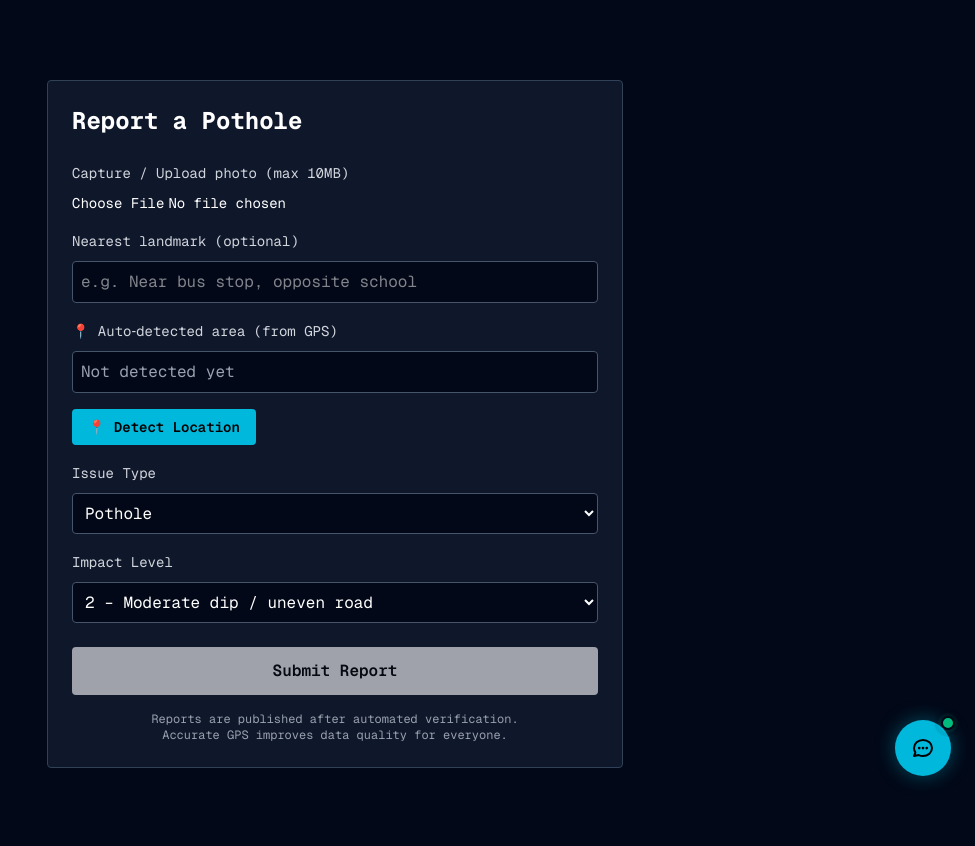
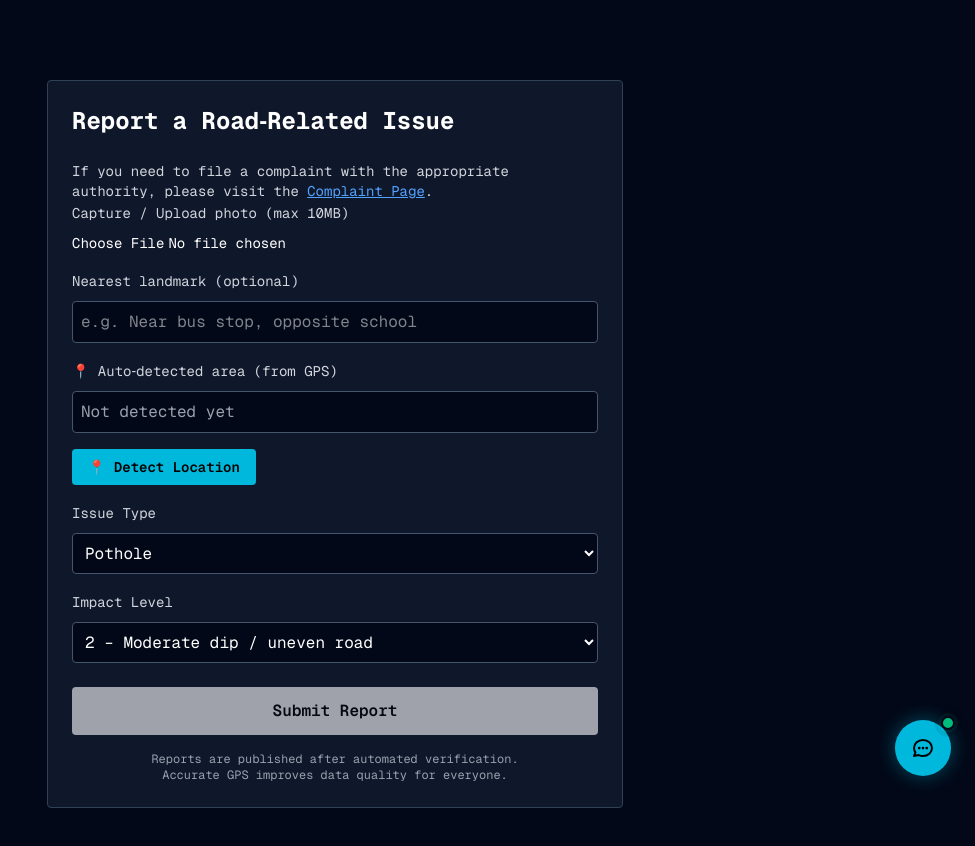
Before and after one commit to eklavyadev/roadwatch, a Next.js app: page /report in a window 1280 px wide. Shown: the top 846 px of the page, without its empty margins (305-1280 px from the left). Built offline with nearby package versions, Linux system fonts and the light colour scheme.

Commit message:
Remove unnecessary buttons and texts

```diff
--- a/app/report/[id]/page.tsx
+++ b/app/report/[id]/page.tsx
@@ -1,6 +1,7 @@
 import { createClient } from '@supabase/supabase-js';
 import Image from 'next/image';
 import Link from 'next/link';
+import authorities from '../../../all_india_pwd_road_authorities.json';
 
 const IMPACT_LABEL: Record<number, string> = {
   1: 'Low',
@@ -48,6 +49,9 @@ export default async function ReportDetailPage({ params }: { params: Promise<{ i
     );
   }
 
+  // Determine authority email based on state
+  const authorityInfo = authorities.find((a: any) => a.state_ut === report.state_ut);
+  const authorityEmail = authorityInfo?.office_email || authorityInfo?.administrative_head_email || '';
 
   const complaintSubject = encodeURIComponent(`[RoadWatch] Road Issue Reported at ${report.location}`);
   const complaintBody = encodeURIComponent(
@@ -63,7 +67,7 @@ export default async function ReportDetailPage({ params }: { params: Promise<{ i
     `Concerned Citizen (Via RoadWatch)`
   );
   const governingBody = report.governing_body || 'PWD';
-  const mailtoUrl = `mailto:?subject=${complaintSubject}&body=${complaintBody}`;
+  const mailtoUrl = `mailto:${authorityEmail}?subject=${complaintSubject}&body=${complaintBody}`;
 
   return (
     <div className="min-h-screen bg-[#020817] text-white px-6 py-10">
@@ -110,21 +114,10 @@ export default async function ReportDetailPage({ params }: { params: Promise<{ i
             </dd>
           </div>
         </dl>
-        <div className="mt-8 flex flex-col sm:flex-row gap-4">
-          <a
-            href={mailtoUrl}
-            className="flex-1 rounded bg-red-600 px-4 py-3 text-sm font-bold text-white hover:bg-red-500 transition shadow-lg text-center flex items-center justify-center gap-2"
-          >
-            ✉️ Email {governingBody} Authority
-          </a>
-          <a
-            href="#"
-            className="flex-1 rounded bg-cyan-500 px-4 py-3 text-sm font-bold text-[#020817] hover:bg-cyan-400 transition shadow-lg text-center flex items-center justify-center gap-2"
-            title="Portal links will be mapped from mail.json soon"
-          >
-            🏛️ File Official Portal Complaint
-          </a>
-        </div>
+        <p className="mt-4 text-sm text-gray-300">
+          To file a complaint with the appropriate authority, please go to the{' '}
+          <Link href="/complaint" className="text-blue-400 underline">Complaint Page</Link>.
+        </p>
       </div>
     </div>
   );
--- a/app/report/page.tsx
+++ b/app/report/page.tsx
@@ -2,6 +2,7 @@
 
 import { useState, useEffect } from 'react';
 import imageCompression from 'browser-image-compression';
+import Link from 'next/link';
 
 async function compressImage(file: File) {
   return await imageCompression(file, {
@@ -398,7 +399,8 @@ export default function ReportPotholePage() {
   return (
     <div className="min-h-screen bg-[#020817] text-white px-6 py-20">
       <div className="mx-auto max-w-xl bg-[#0f172a] p-6 rounded border border-slate-700">
-        <h1 className="text-2xl font-bold mb-6">Report a Pothole</h1>
+        <h1 className="text-2xl font-bold mb-6">Report a Road‑Related Issue</h1>
+        <p className="mt-2 text-sm text-gray-300">If you need to file a complaint with the appropriate authority, please visit the <Link href="/complaint" className="text-blue-400 underline">Complaint Page</Link>.</p>
 
         {success && error === 'OFFLINE_SAVED' && (
           <div className="mb-4 rounded bg-amber-600/20 border border-amber-600 p-3 text-sm text-amber-400">
```
